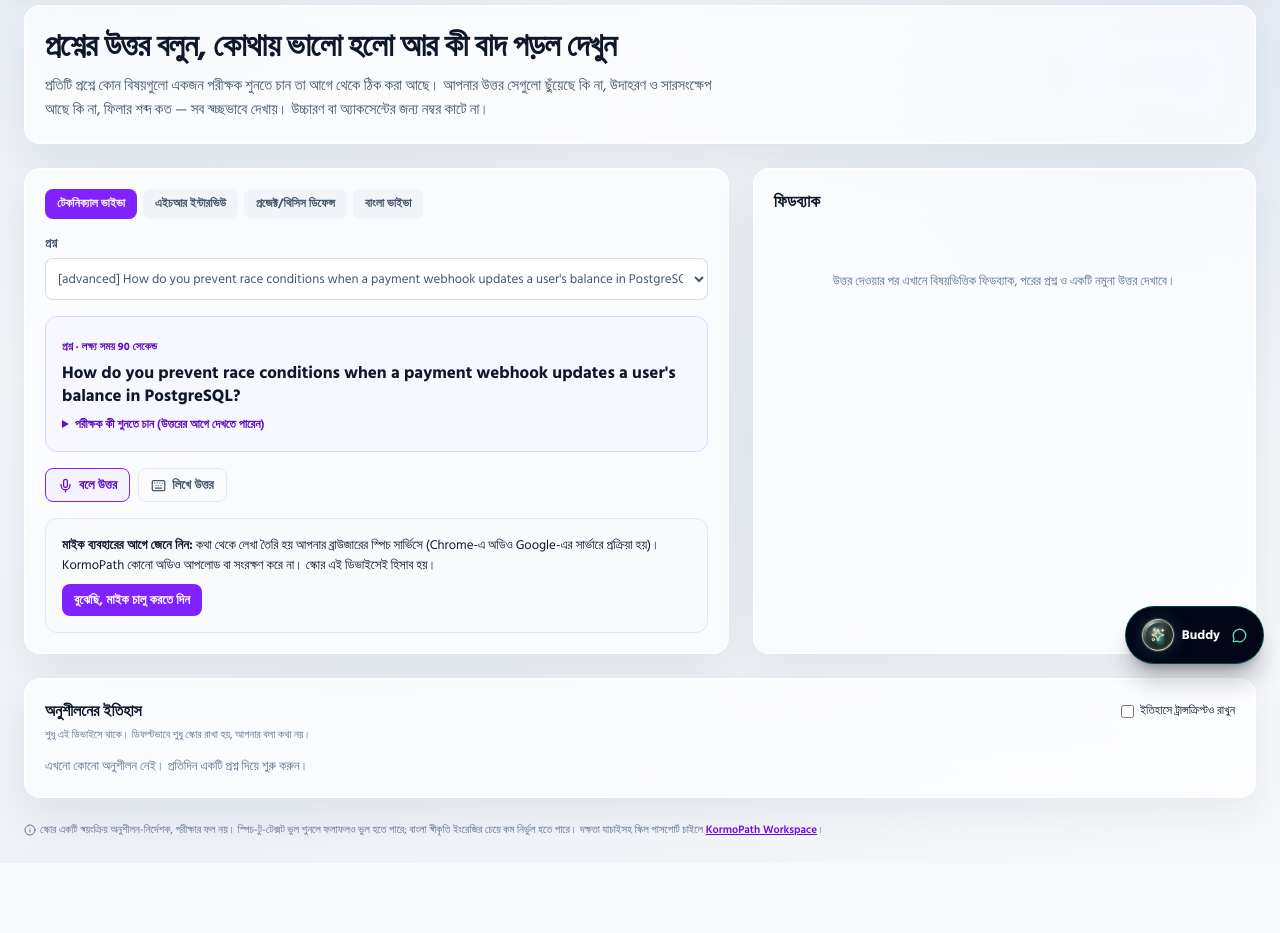
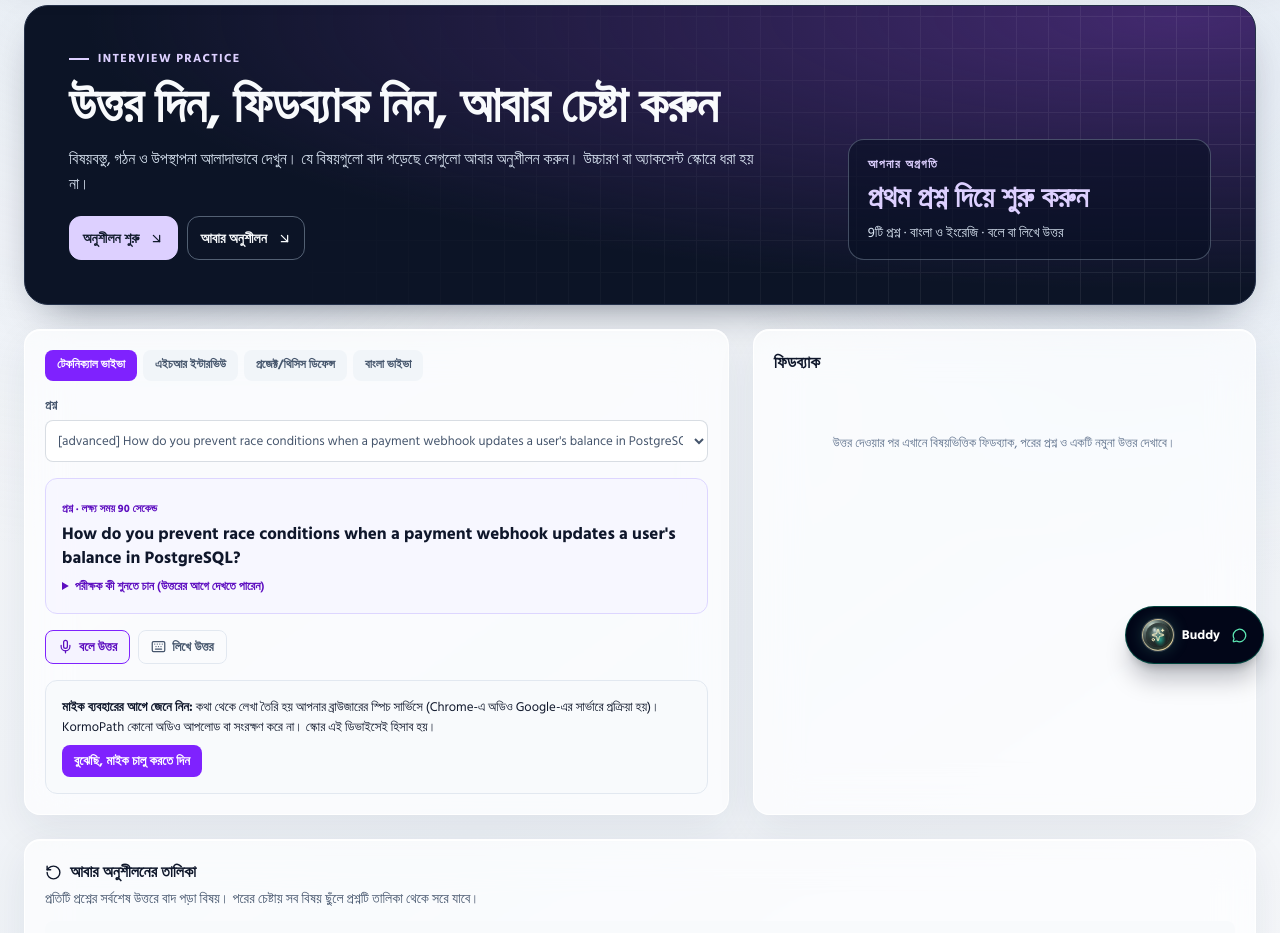
Before and after one commit to razibr246/Kormopath, a Next.js app: page /probaho in a window 1280 px wide. Shown: the part 120-1053 px from the top of the page. Before the commit the page ends 983 px from the top, so only its background shows below. Built offline with nearby package versions, Linux system fonts and the light colour scheme; a web font is replaced by a local one.

Commit message:
Refactor imports and enhance AppOverview component

```diff
--- a/app/probaho/page.tsx
+++ b/app/probaho/page.tsx
@@ -1,9 +1,9 @@
 "use client";
 import { useEffect, useMemo, useRef, useState } from "react";
 import Link from "next/link";
-import { Mic, Square, Keyboard, Play, RotateCcw, CheckCircle2, XCircle, Lightbulb, MessageCircleQuestion, Trash2, TrendingUp, Info, Sparkles, Quote } from "lucide-react";
-import { AppHeader } from "@/components/AppHeader";
-import { QUESTIONS, analyzeAnswer, progressSummary, starCheck, practiceStreak, type Question, type Analysis, type SessionRecord } from "@/lib/speech";
+import { Mic, Square, Keyboard, Play, RotateCcw, CheckCircle2, XCircle, Lightbulb, MessageCircleQuestion, Trash2, Info, Sparkles, Quote } from "lucide-react";
+import { AppHeader, AppOverview } from "@/components/AppHeader";
+import { QUESTIONS, analyzeAnswer, progressSummary, starCheck, practiceStreak, practiceReviewQueue, type Question, type Analysis, type SessionRecord } from "@/lib/speech";
 import { usePersistentState, storageKey, readStored, writeStored } from "@/lib/clientStore";
 
 type SR = {
@@ -51,6 +51,7 @@ export default function ProbahoPage() {
   const [showModel, setShowModel] = useState(false);
 
   const recRef = useRef<SR | null>(null);
+  const questionSelectRef = useRef<HTMLSelectElement>(null);
   const startRef = useRef<number | null>(null);
   const timerRef = useRef<ReturnType<typeof setInterval> | null>(null);
   const finalRef = useRef("");
@@ -96,6 +97,7 @@ export default function ProbahoPage() {
           id: Math.random().toString(36).slice(2), questionId: q.id, date: new Date().toISOString(),
           total: a.score.total, content: a.score.content, structure: a.score.structure, delivery: a.score.delivery,
           wordCount: a.wordCount, wpm: a.wpm, fillerPer100: a.fillerPer100,
+          missedTopicIds: a.missing.map((topic) => topic.id),
           ...(keepTranscripts ? { transcript: text.slice(0, 4000) } : {}),
         },
         ...p,
@@ -174,6 +176,7 @@ export default function ProbahoPage() {
   const stop = () => recRef.current?.stop();
 
   const progress = useMemo(() => progressSummary(history), [history]);
+  const reviewQueue = useMemo(() => practiceReviewQueue(history), [history]);
   const streak = useMemo(() => practiceStreak(history, new Date().toISOString().slice(0, 10)), [history]);
   const answerText = mode === "speak" ? finalText : typed;
   const star = analysis && q.track === "hr" ? starCheck(answerText) : null;
@@ -185,23 +188,18 @@ export default function ProbahoPage() {
     <div className="min-h-screen bg-[#f8f7fc] text-slate-900 antialiased">
       <AppHeader taglineEn="Interview & viva speaking coach" appId="probaho" href="/probaho" name="Probaho Coach" taglineBn="ভাইভা ও ইন্টারভিউ বলার অনুশীলন" icon={<Mic size={22} />} accent="from-violet-600 to-indigo-700" />
 
-      <main id="main" className="mx-auto max-w-7xl space-y-6 px-4 py-6 sm:px-6">
-        <section className="flex flex-wrap items-end justify-between gap-4 rounded-2xl border border-violet-100 bg-white p-5">
-          <div className="max-w-2xl">
-            <h1 className="text-[26px] font-extrabold leading-tight tracking-tight sm:text-[32px]">প্রশ্নের উত্তর বলুন, কোথায় ভালো হলো আর কী বাদ পড়ল দেখুন</h1>
-            <p className="mt-2 text-[15px] leading-relaxed text-slate-600">
-              প্রতিটি প্রশ্নে কোন বিষয়গুলো একজন পরীক্ষক শুনতে চান তা আগে থেকে ঠিক করা আছে। আপনার উত্তর সেগুলো ছুঁয়েছে কি না, উদাহরণ ও সারসংক্ষেপ আছে কি না, ফিলার শব্দ কত — সব স্বচ্ছভাবে দেখায়। উচ্চারণ বা অ্যাকসেন্টের জন্য নম্বর কাটে না।
-            </p>
-          </div>
-          {progress && (
-            <div className="min-w-[240px] rounded-2xl border border-violet-200 bg-violet-50 p-4 text-[13px]">
-              <span className="flex items-center gap-1 text-[11px] font-bold uppercase text-violet-800"><TrendingUp size={13} aria-hidden /> আপনার অগ্রগতি</span>
-              <p className="mt-1"><strong>{progress.sessions}</strong>টি চেষ্টা, <strong>{progress.daysPractised}</strong> দিন অনুশীলন</p>
-              <p>সাম্প্রতিক গড়: <strong>{progress.recentAvg}</strong> (প্রথম দিকে {progress.earlyAvg})</p>
-              <p>সবচেয়ে দুর্বল দিক: <strong>{progress.weakest === "content" ? "বিষয়বস্তু" : progress.weakest === "structure" ? "গঠন" : "উপস্থাপন"}</strong></p>
-            </div>
-          )}
-        </section>
+      <main id="main" tabIndex={-1} className="app-workspace mx-auto max-w-7xl space-y-6 px-4 py-6 sm:px-6">
+        <AppOverview appId="probaho" category="Interview practice" title="উত্তর দিন, ফিডব্যাক নিন, আবার চেষ্টা করুন"
+          actions={[{ href: "#practice-question", label: "অনুশীলন শুরু" }, { href: "#review-queue", label: "আবার অনুশীলন" }]}
+          summary={<>
+            <span className="app-overview-label">আপনার অগ্রগতি</span>
+            <span className="app-overview-metric">{progress ? `${progress.sessions}টি চেষ্টা` : "প্রথম প্রশ্ন দিয়ে শুরু করুন"}</span>
+            {progress ? <p>সাম্প্রতিক গড় <strong>{progress.recentAvg}/100</strong> · {progress.daysPractised} দিন অনুশীলন · {reviewQueue.length}টি প্রশ্ন আবার দেখুন</p>
+              : <p>{QUESTIONS.length}টি প্রশ্ন · বাংলা ও ইংরেজি · বলে বা লিখে উত্তর</p>}
+          </>}
+        >
+          বিষয়বস্তু, গঠন ও উপস্থাপনা আলাদাভাবে দেখুন। যে বিষয়গুলো বাদ পড়েছে সেগুলো আবার অনুশীলন করুন। উচ্চারণ বা অ্যাকসেন্ট স্কোরে ধরা হয় না।
+        </AppOverview>
 
         <div className="grid gap-6 lg:grid-cols-[minmax(0,7fr)_minmax(0,5fr)]">
           <section aria-labelledby="q-h" className="space-y-4 rounded-2xl border border-slate-200 bg-white p-5">
@@ -214,7 +212,7 @@ export default function ProbahoPage() {
             </div>
             <label className="block text-[12px] font-bold text-slate-600">
               প্রশ্ন
-              <select value={qid} onChange={(e) => pickQuestion(e.target.value)} className="mt-1 block w-full rounded-lg border border-slate-200 bg-white px-2 py-2 text-[13px] font-normal">
+              <select id="practice-question" ref={questionSelectRef} value={qid} disabled={recording} onChange={(e) => pickQuestion(e.target.value)} className="mt-1 block w-full rounded-lg border border-slate-200 bg-white px-2 py-2 text-[13px] font-normal">
                 {questionsInTrack.map((x) => <option key={x.id} value={x.id}>[{x.level}] {x.prompt}</option>)}
               </select>
             </label>
@@ -310,6 +308,31 @@ export default function ProbahoPage() {
           </section>
         </div>
 
+        <section id="review-queue" aria-labelledby="review-queue-h" className="rounded-2xl border border-violet-200 bg-white p-5">
+          <h2 id="review-queue-h" className="flex items-center gap-2 font-bold"><RotateCcw size={17} aria-hidden /> আবার অনুশীলনের তালিকা</h2>
+          <p className="mt-1 text-sm text-slate-600">প্রতিটি প্রশ্নের সর্বশেষ উত্তরে বাদ পড়া বিষয়। পরের চেষ্টায় সব বিষয় ছুঁলে প্রশ্নটি তালিকা থেকে সরে যাবে।</p>
+          {reviewQueue.length > 0 ? (
+            <ul className="mt-3 grid gap-3 md:grid-cols-2">
+              {reviewQueue.map(({ question, record, topics }) => (
+                <li key={question.id} className="rounded-xl border border-violet-100 bg-violet-50 p-3.5 text-sm">
+                  <p className="text-xs font-bold text-violet-800">বিষয়বস্তু {record.content}/50</p>
+                  <h3 className="mt-1 font-bold" lang={question.lang}>{question.prompt}</h3>
+                  {topics ? <ul className="mt-2 list-disc space-y-1 pl-5 text-slate-700">
+                    {topics.map((topic) => <li key={topic.id} lang={question.lang}><strong>{topic.label}</strong><span className="block text-xs">{topic.followUp}</span></li>)}
+                  </ul> : <p className="mt-2 text-xs text-slate-700">পুরনো চেষ্টায় বিস্তারিত বিষয় রাখা হয়নি। আবার উত্তর দিয়ে দেখুন।</p>}
+                  <button type="button" disabled={recording} onClick={() => {
+                    setTrack(question.track);
+                    pickQuestion(question.id);
+                    questionSelectRef.current?.focus();
+                  }} className="mt-3 inline-flex min-h-10 items-center gap-2 rounded-lg bg-violet-700 px-3 text-xs font-bold text-white disabled:opacity-50">
+                    <RotateCcw size={14} aria-hidden /> প্রশ্নটি আবার চেষ্টা করুন
+                  </button>
+                </li>
+              ))}
+            </ul>
+          ) : <p className="mt-3 rounded-lg bg-slate-50 p-3 text-sm text-slate-700">{history.length ? "এখন তালিকায় কোনো প্রশ্ন নেই। নতুন প্রশ্ন চেষ্টা করুন।" : "প্রথম উত্তর মূল্যায়নের পর এখানে আবার অনুশীলনের বিষয় দেখাবে।"}</p>}
+        </section>
+
         <section aria-labelledby="hist-h" className="rounded-2xl border border-slate-200 bg-white p-5">
           <div className="flex flex-wrap items-center justify-between gap-2">
             <h2 id="hist-h" className="text-[16px] font-bold">অনুশীলনের ইতিহাস</h2>
@@ -319,7 +342,7 @@ export default function ProbahoPage() {
               {history.length > 0 && <button onClick={() => { if (window.confirm("সব অনুশীলনের ইতিহাস মুছবেন?")) setHistory([]); }} className="inline-flex items-center gap-1 font-semibold text-red-700"><Trash2 size={13} aria-hidden /> সব মুছুন</button>}
             </div>
           </div>
-          <p className="mt-1 text-[11px] text-slate-500">শুধু এই ডিভাইসে থাকে। ডিফল্টভাবে শুধু স্কোর রাখা হয়, আপনার বলা কথা নয়।</p>
+          <p className="mt-1 text-[11px] text-slate-500">স্কোর ও বাদ পড়া বিষয় এই ডিভাইসে থাকে। ট্রান্সক্রিপ্ট রাখতে চাইলে উপরের বক্সে টিক দিন।</p>
           {history.length === 0 ? (
             <p className="mt-3 text-[13px] text-slate-500">এখনো কোনো অনুশীলন নেই। প্রতিদিন একটি প্রশ্ন দিয়ে শুরু করুন।</p>
           ) : (
```
